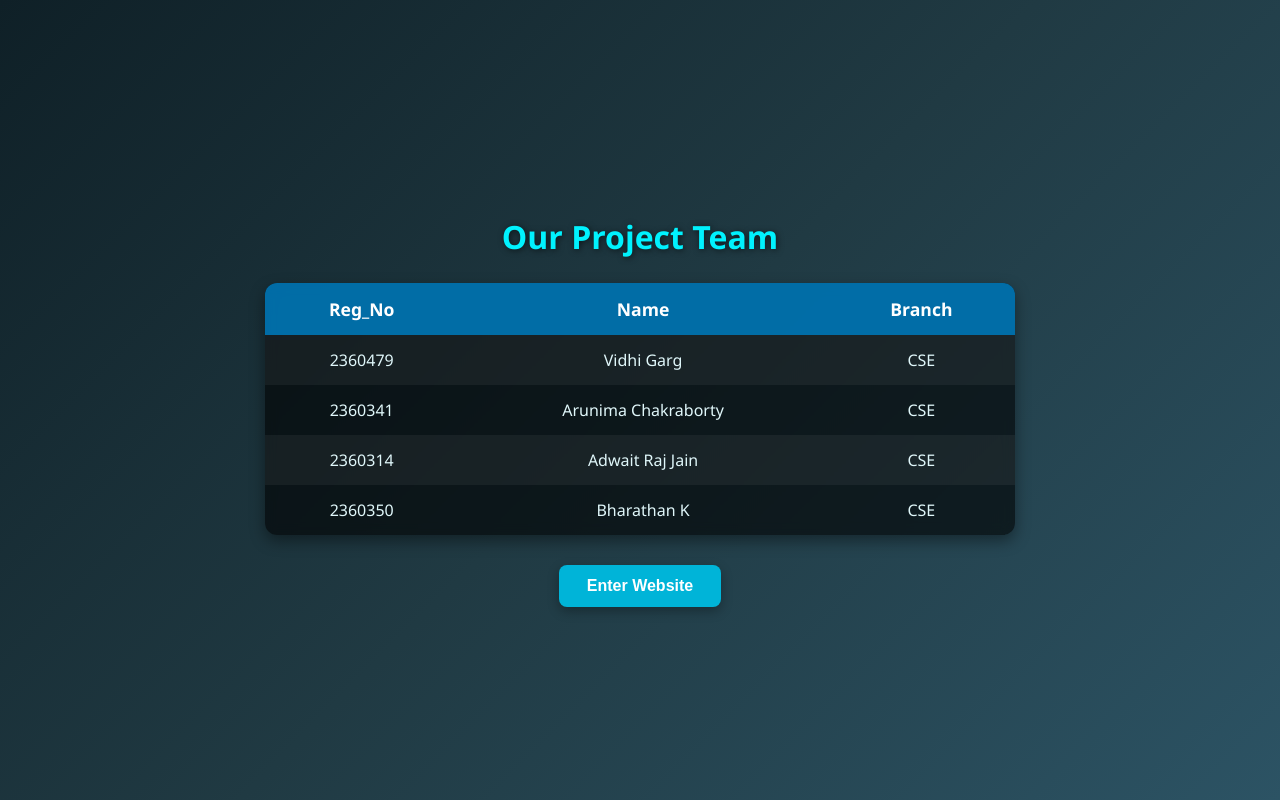
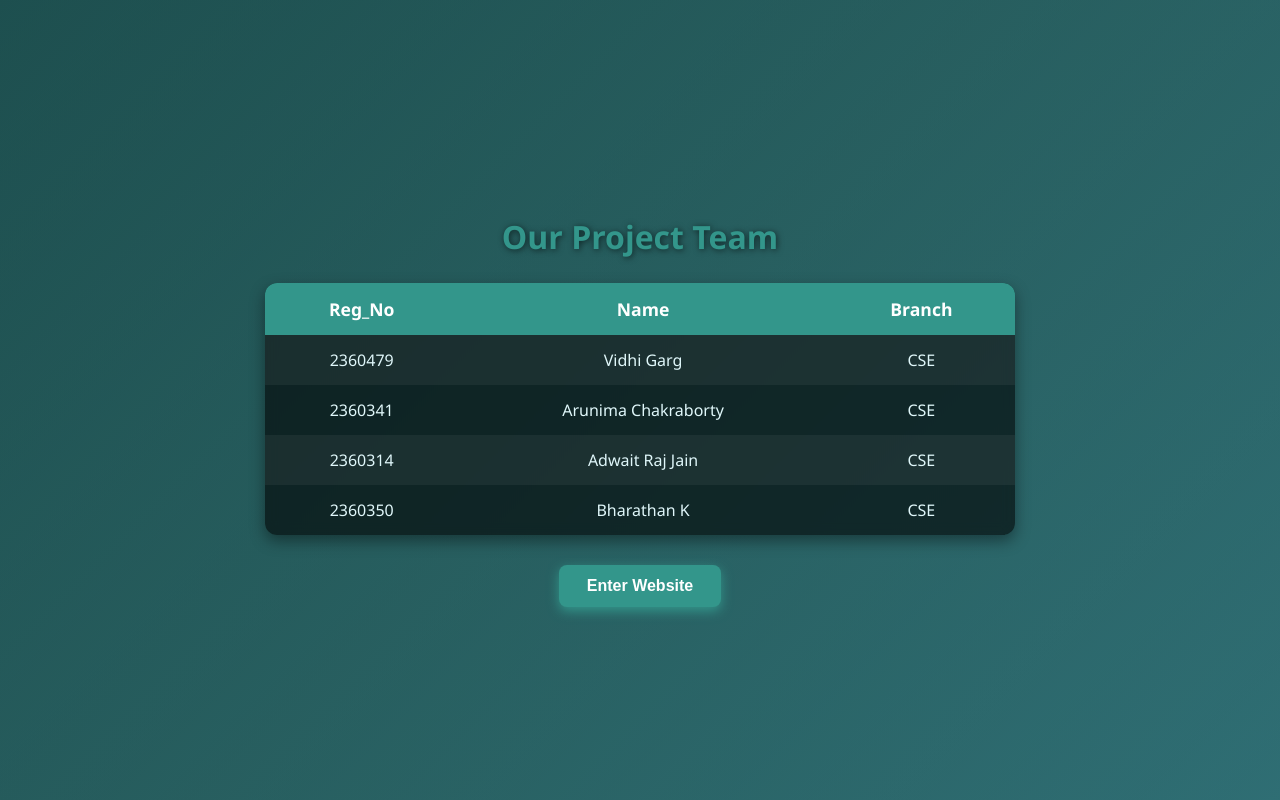
Before and after one commit to ArunimaChakraborty2004/Mentor-Mentee-connect, a plain HTML site: page index.html in a window 1280 px wide. Drawn offline with Linux system fonts and the light colour scheme.

Commit message:
Add files via upload

```diff
--- a/index.html
+++ b/index.html
@@ -9,19 +9,20 @@
       font-family: 'Segoe UI', Tahoma, Geneva, Verdana, sans-serif;
       margin: 0;
       padding: 0;
-      background: linear-gradient(135deg, #0f2027, #203a43, #2c5364);
+      background:
+        linear-gradient(rgba(51, 150, 139, 0.4), rgba(51, 150, 139, 0.4)), /* overlay */
+        linear-gradient(135deg, #0f2027, #203a43, #2c5364); /* base gradient */
       display: flex;
       flex-direction: column;
       align-items: center;
       justify-content: center;
       height: 100vh;
-      color: #fff;
     }
 
     h1 {
       margin-bottom: 25px;
       font-size: 2rem;
-      color: #00f2fe;
+      color: #33968b;
       text-shadow: 1px 1px 6px rgba(0,0,0,0.6);
     }
 
@@ -44,7 +45,7 @@
     }
 
     th {
-      background-color: rgba(0, 119, 182, 0.9);
+      background-color: #33968b;
       color: #fff;
       font-size: 1.1em;
     }
@@ -54,7 +55,7 @@
     }
 
     tr:hover {
-      background-color: rgba(0, 242, 254, 0.2);
+      background-color: rgba(76, 164, 168, 0.2);
     }
 
     .btn {
@@ -62,17 +63,17 @@
       padding: 12px 28px;
       border: none;
       border-radius: 8px;
-      background-color: #00b4d8;
-      color: white;
+      background-color: #33968b;
+      color: #ffffff;
       font-size: 1em;
       cursor: pointer;
       font-weight: bold;
       transition: 0.3s;
-      box-shadow: 0 4px 12px rgba(0,0,0,0.3);
+      box-shadow: 0 4px 12px #33968b;
     }
 
     .btn:hover {
-      background-color: #0096c7;
+      background-color: #60a395;
       transform: scale(1.05);
     }
   </style>
@@ -108,7 +109,7 @@
     </tr>
   </table>
 
-  <button class="btn" onclick="window.location.href='login.html'"">
+  <button class="btn" onclick="window.location.href='login.html'">
     Enter Website
   </button>
 </body>
```
